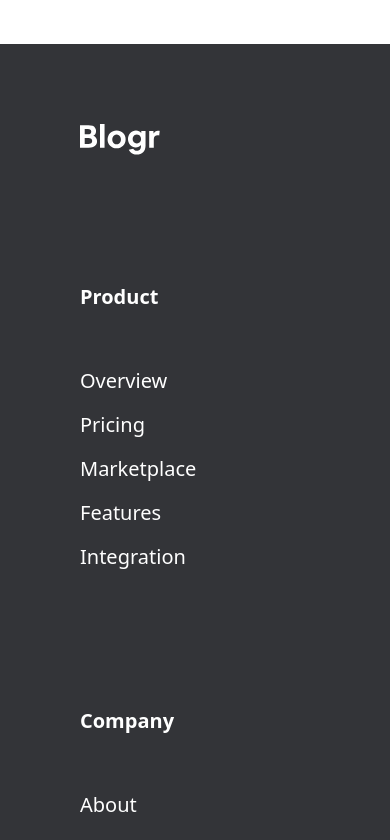
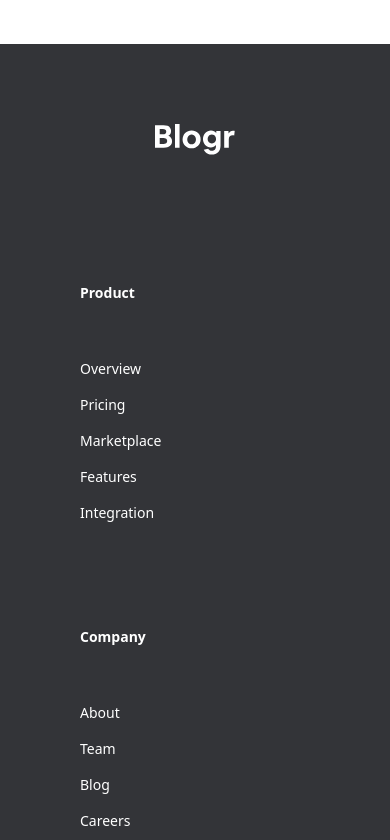
Before and after one commit to Habidoye97/blogr-landing-page, a React (Create React App) app: page / in a window 390 px wide. Shown: the part 4080-4920 px from the top of the page. Built offline with nearby package versions, Linux system fonts and the light colour scheme.

Commit message:
center the footer at small screen and change the font size

```diff
--- a/src/Components/Footer.jsx
+++ b/src/Components/Footer.jsx
@@ -7,12 +7,12 @@
     <>
       <footer className='bg-[#333438]'>
         <div className='container  mx-auto px-20 py-20 '>
-          <div className='flex flex-wrap gap-32'>
+          <div className='flex justify-center mmd:justify-start flex-wrap gap-32'>
             <div>
               <img className='w-20' src={Logo} alt="logo"/>
             </div>
             <div>
-              <div className='flex flex-wrap gap-32 text-white text-xl text-semibold'>
+              <div className='flex flex-wrap gap-24 mmd:gap-32 text-white text-sm text-semibold'>
                 {
                   Links.map((link) => {
                     return (
```
